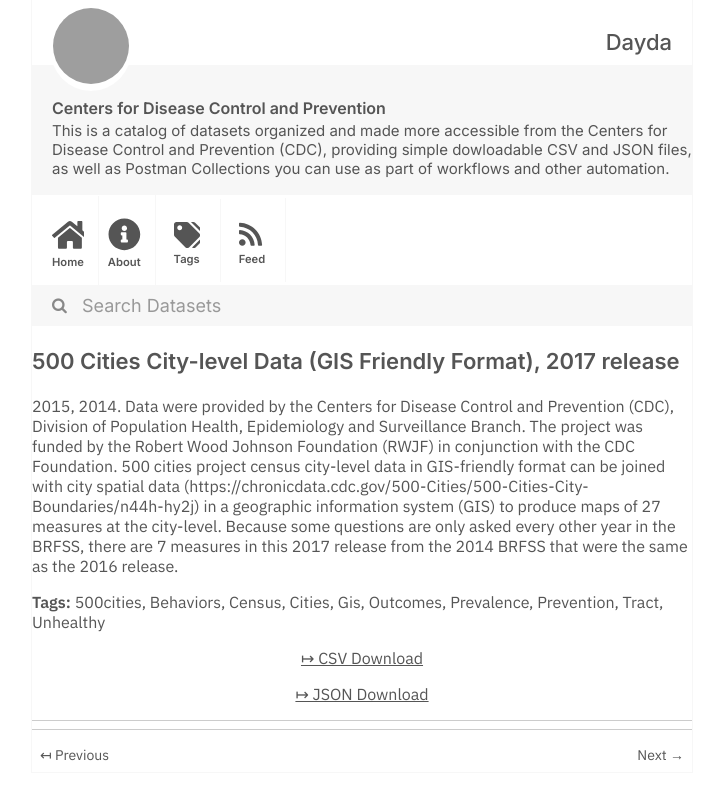
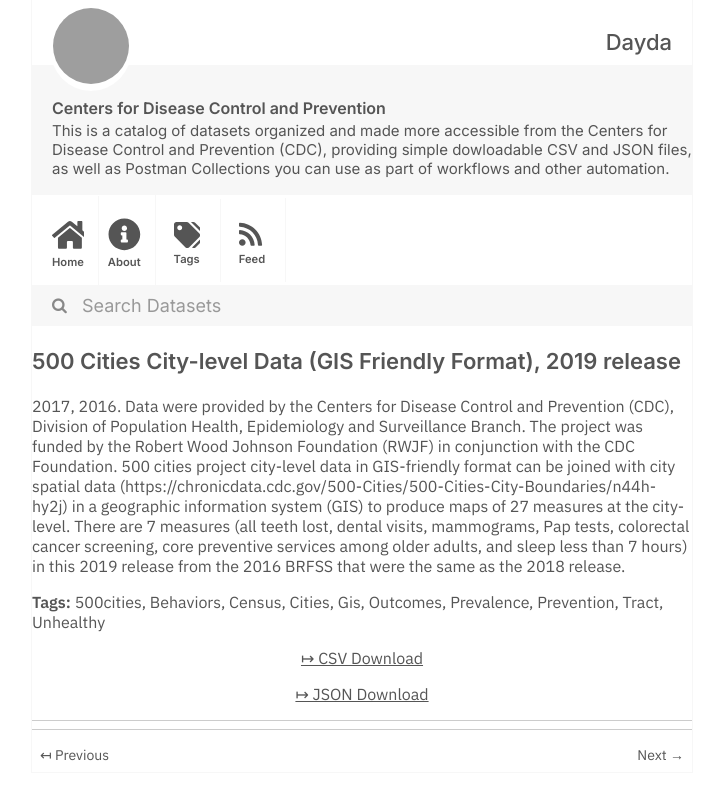
Before and after one commit to dayda-entities/centers-for-disease-control-and-prevention, a Jekyll site: the page built from _posts/2020-11-12-500-cities-city-level-data-gis.md, in a window 1280 px wide, cut to the strip 0-800 px from the top of the page. Shown: the whole strip, without its empty margins (278-1001 px from the left). Built offline with Jekyll 4.4.1, drawn with Linux system fonts in a browser that asks for light colours; grey boxes are pictures that could not be loaded.

Commit message:
Publish Data

```diff
--- a/_posts/2020-11-12-500-cities-city-level-data-gis.md
+++ b/_posts/2020-11-12-500-cities-city-level-data-gis.md
@@ -1,7 +1,7 @@
 ---
-title: '500 Cities City-level Data (GIS Friendly Format), 2017 release'
-created: '2020-11-12T12:14:13.222624'
-modified: '2021-04-21T19:22:49.818333'
+title: '500 Cities City-level Data (GIS Friendly Format), 2019 release'
+created: '2020-11-12T12:14:16.482171'
+modified: '2021-04-21T19:23:09.755020'
 state: active
 type: dataset
 tags:
@@ -16,9 +16,9 @@ tags:
   - Tract
   - Unhealthy
 groups: []
-csv_url: 'https://data.cdc.gov/api/views/djk3-k3zs/rows.csv?accessType=DOWNLOAD'
-json_url: 'https://data.cdc.gov/api/views/djk3-k3zs/rows.json?accessType=DOWNLOAD'
+csv_url: 'https://data.cdc.gov/api/views/dxpw-cm5u/rows.csv?accessType=DOWNLOAD'
+json_url: 'https://data.cdc.gov/api/views/dxpw-cm5u/rows.json?accessType=DOWNLOAD'
 layout: post
 
 ---
-2015, 2014. Data were provided by the Centers for Disease Control and Prevention (CDC), Division of Population Health, Epidemiology and Surveillance Branch. The project was funded by the Robert Wood Johnson Foundation (RWJF) in conjunction with the CDC Foundation. 500 cities project census city-level data in GIS-friendly format can be joined with city spatial data (https://chronicdata.cdc.gov/500-Cities/500-Cities-City-Boundaries/n44h-hy2j) in a geographic information system (GIS) to produce maps of 27 measures at the city-level. Because some questions are only asked every other year in the BRFSS, there are 7 measures in this 2017 release from the 2014 BRFSS that were the same as the 2016 release.
+2017, 2016. Data were provided by the Centers for Disease Control and Prevention (CDC), Division of Population Health, Epidemiology and Surveillance Branch. The project was funded by the Robert Wood Johnson Foundation (RWJF) in conjunction with the CDC Foundation. 500 cities project city-level data in GIS-friendly format can be joined with city spatial data (https://chronicdata.cdc.gov/500-Cities/500-Cities-City-Boundaries/n44h-hy2j) in a geographic information system (GIS) to produce maps of 27 measures at the city-level. There are 7 measures (all teeth lost, dental visits, mammograms, Pap tests, colorectal cancer screening, core preventive services among older adults, and sleep less than 7 hours) in this 2019 release from the 2016 BRFSS that were the same as the 2018 release.
```
